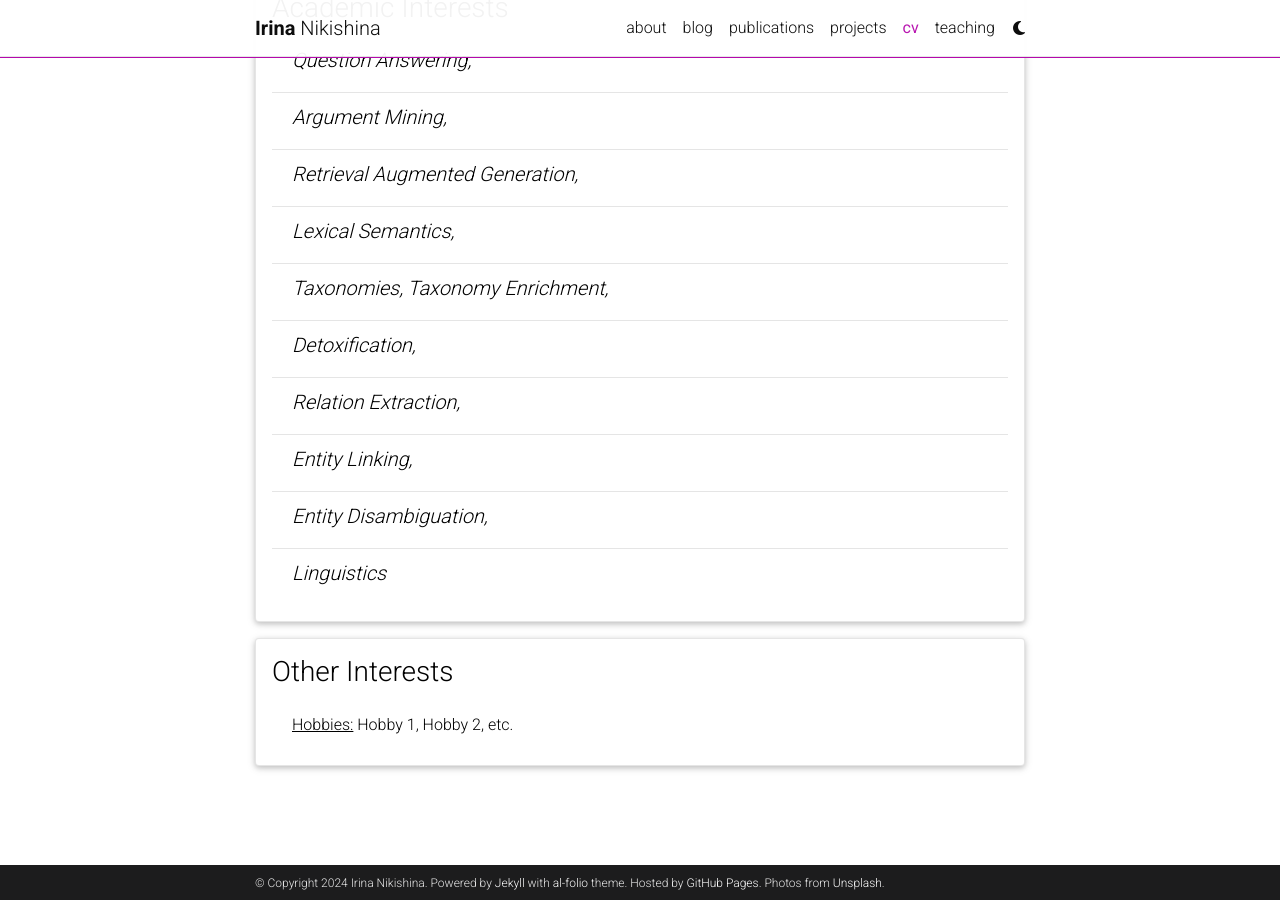
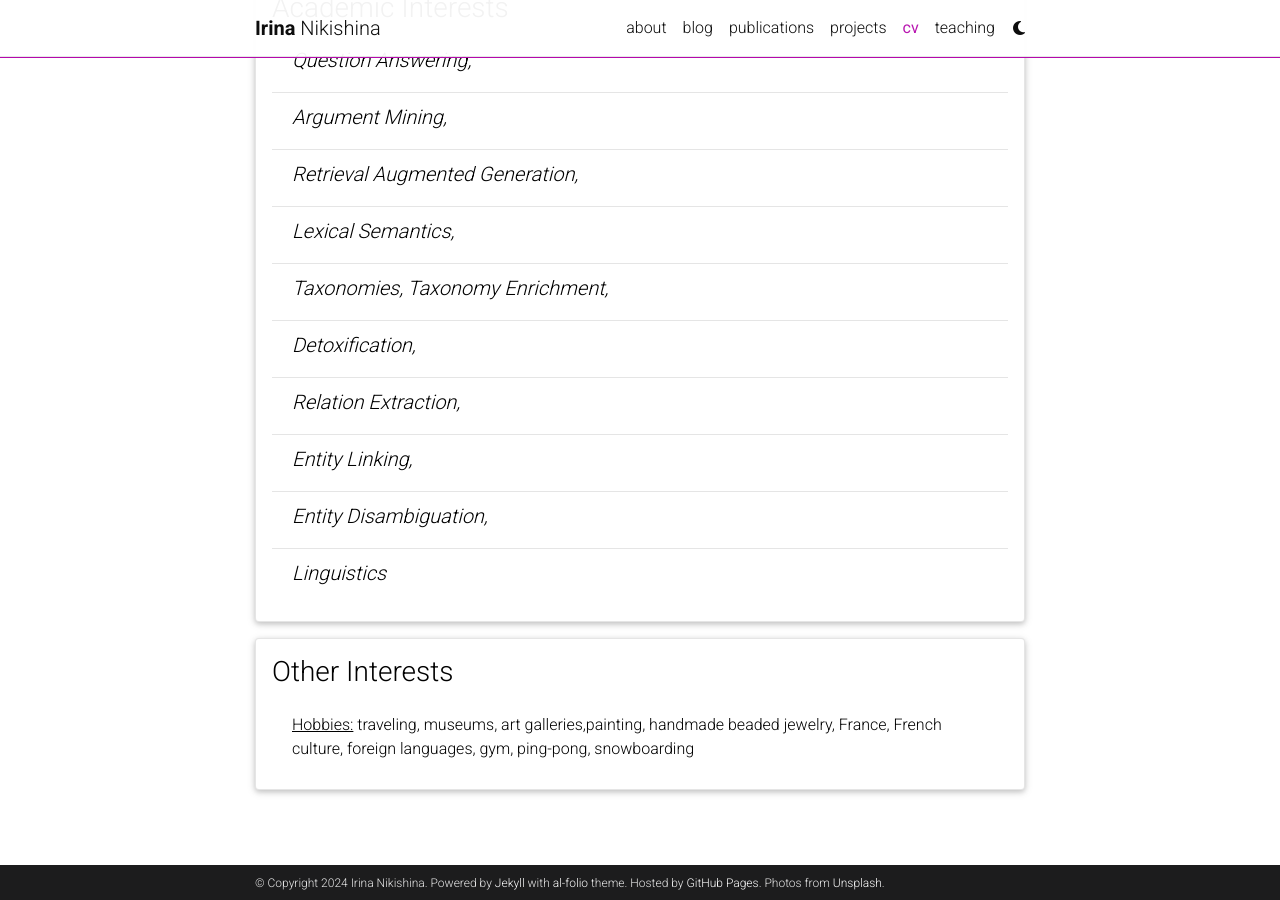
Before and after one commit to lilaspourpre/lilaspourpre.github.io, a Jekyll site: the page built from _pages/cv.md, in a window 1280 px wide and 900 px high, scrolled down 1688 px. Built offline with Jekyll 4.4.1, drawn with Linux system fonts in a browser that asks for light colours; comment, search, counter and statistics services are not loaded; a style sheet for code colours, icons or effects is not loaded.

Commit message:
Update cv.yml

```diff
--- a/_data/cv.yml
+++ b/_data/cv.yml
@@ -82,4 +82,4 @@
 - title: Other Interests
   type: list
   contents:
-    - <u>Hobbies:</u> Hobby 1, Hobby 2, etc.
+    - <u>Hobbies:</u> traveling, museums, art galleries,painting, handmade beaded jewelry, France, French culture, foreign languages, gym, ping-pong, snowboarding
```
